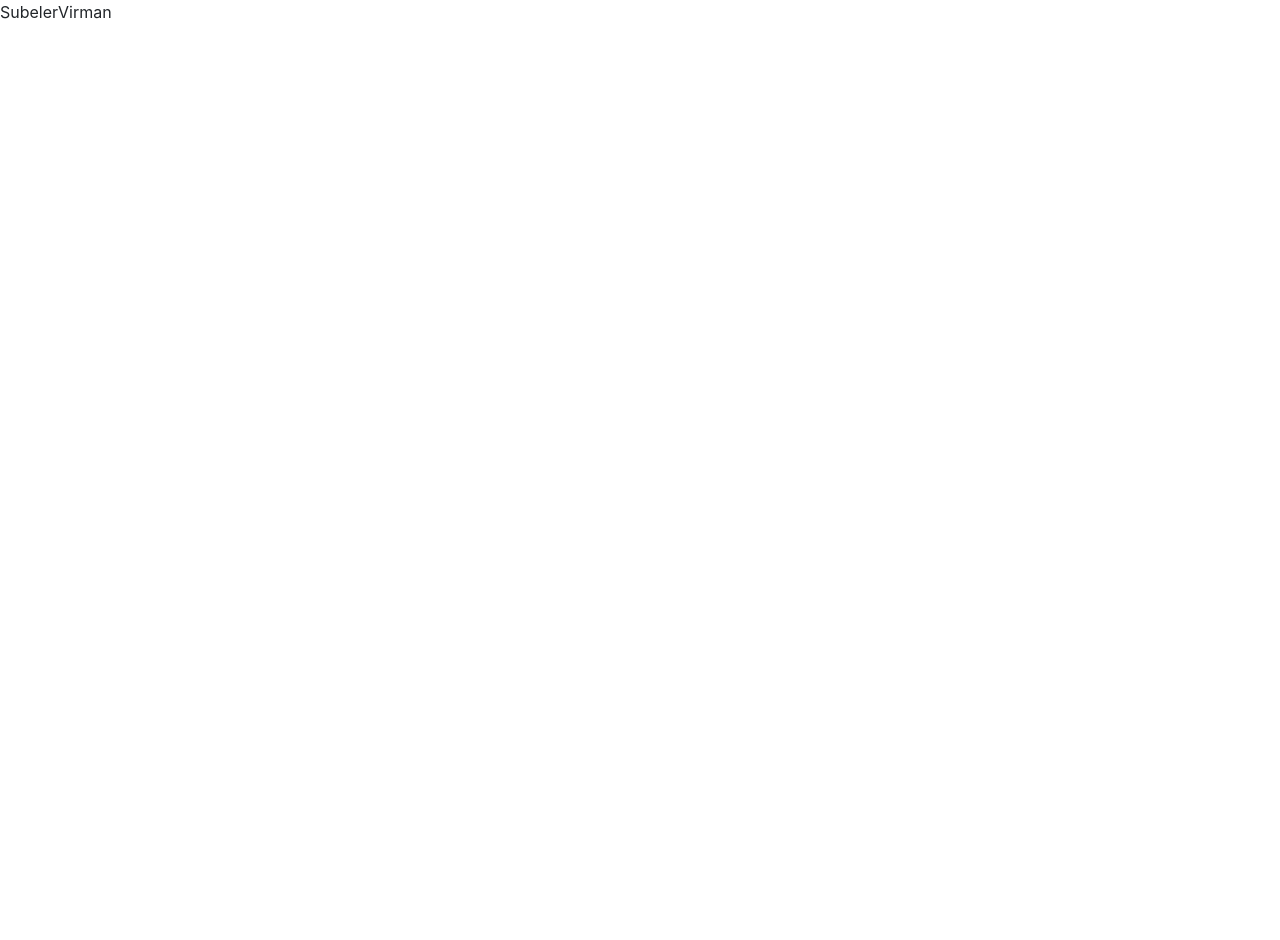
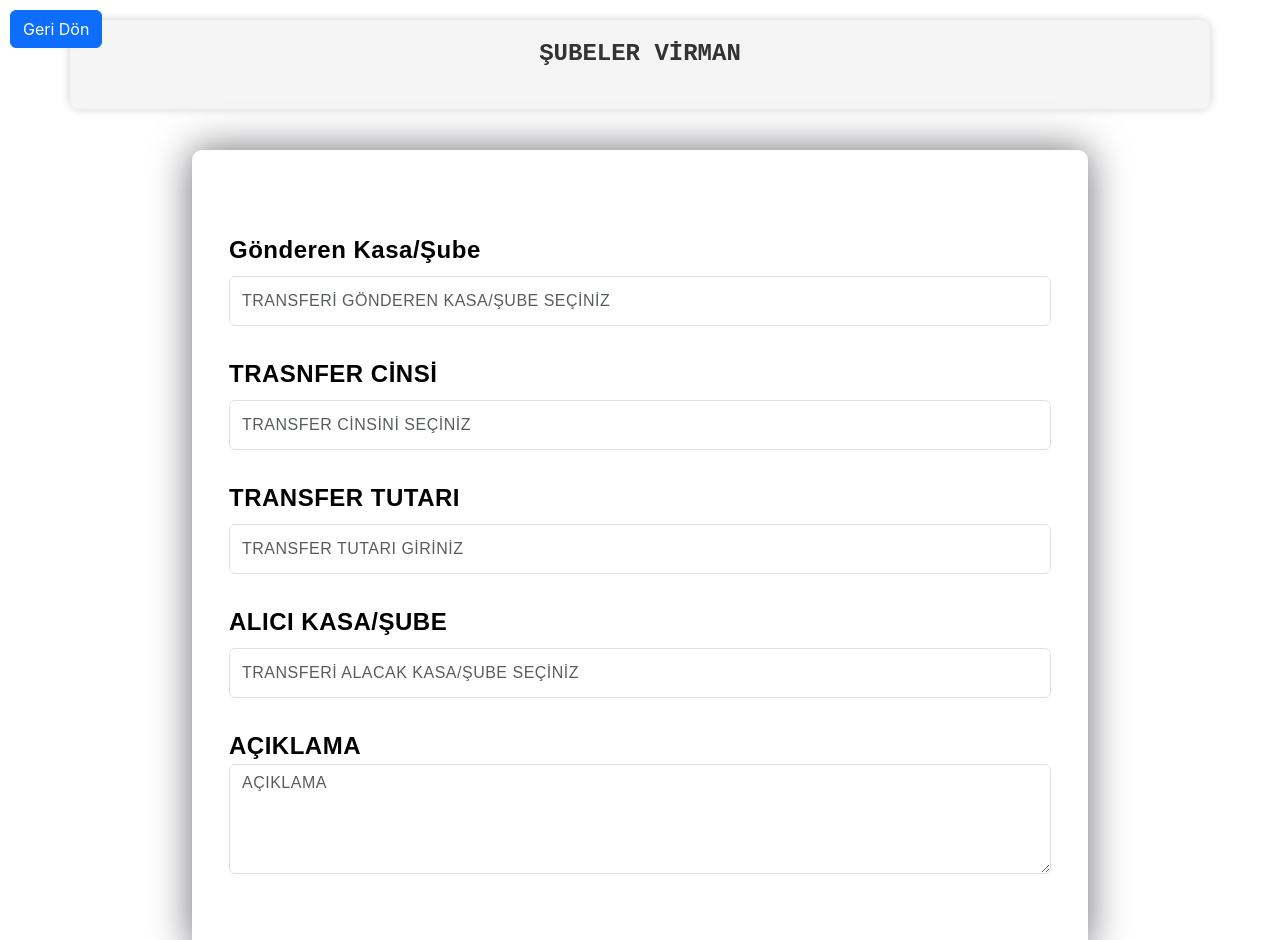
Before and after one commit to ylmgrbzz/jewelerProject, a React (Create React App) app: page /subelerVirman in a window 1280 px wide. Shown: the top 940 px of the page. Before the commit the page ends 800 px from the top, so only its background shows below. Built offline with nearby package versions, Linux system fonts and the light colour scheme.

Commit message:
SubelerVirman

```diff
--- a/src/components/MusteriTanimlama/MusteriTanimlama.jsx
+++ b/src/components/MusteriTanimlama/MusteriTanimlama.jsx
@@ -1,16 +1,9 @@
 import React, { useEffect, useState } from "react";
+import { useNavigate } from "react-router-dom";
 import "./MusteriTanimlama.css";
-import { useNavigate } from "react-router-dom";
 
 const MusteriTanimlama = () => {
   const navigate = useNavigate();
-  useEffect(() => {
-    document.body.classList.add("musteri-page");
-
-    return () => {
-      document.body.classList.remove("musteri-page");
-    };
-  }, []);
 
   const [formData, setFormData] = useState({
     unvan: "",
@@ -62,7 +55,6 @@ const MusteriTanimlama = () => {
       <h1 class="form-title">CARİ KAYIT EKRANI</h1>
       <form
         style={{ width: "70%", height: "95%", marginTop: "150px" }}
-        action="/cari/olustur"
         method="post"
       >
         <div class="form-group">
--- a/src/components/SubelerVirman/SubelerVirman.css
+++ b/src/components/SubelerVirman/SubelerVirman.css
@@ -0,0 +1,38 @@
+.container {
+  background-color: #f5f5f5;
+  padding: 20px;
+  border-radius: 10px;
+  margin-top: 20px;
+  box-shadow: 0px 0px 10px rgba(2, 3, 4, 0.2);
+}
+
+.form-group {
+  margin-bottom: 20px;
+}
+
+.btn-submit {
+  background-image: linear-gradient(
+    to right,
+    #1b1919,
+    #252524,
+    #181811,
+    #0e110e,
+    #1f2022,
+    #19171a
+  );
+  color: white;
+  font-weight: bold;
+  border: none;
+}
+.form-title {
+  font-size: 24px;
+  font-weight: bold;
+  color: #333;
+  text-align: center;
+  margin-bottom: 20px;
+}
+.back-button {
+  position: absolute;
+  top: 10px;
+  left: 10px;
+}
--- a/src/components/SubelerVirman/SubelerVirman.jsx
+++ b/src/components/SubelerVirman/SubelerVirman.jsx
@@ -1,8 +1,145 @@
-import React from "react";
 import "./SubelerVirman.css";
+import React, { useEffect, useState } from "react";
+import { useNavigate } from "react-router-dom";
 
 const SubelerVirman = () => {
-  return <div>SubelerVirman</div>;
+  const navigate = useNavigate();
+  const [formData, setFormData] = useState({
+    gonderenKasa: "",
+    transferCinsi: "",
+    transfer: "",
+    alici: "",
+    aciklama: "",
+  });
+
+  const handleInputChange = (e) => {
+    const { name, value } = e.target;
+    setFormData({
+      ...formData,
+      [name]: value,
+    });
+  };
+
+  const handleSubmit = (e) => {
+    e.preventDefault();
+    console.log(formData);
+  };
+
+  const backToPage = () => {
+    navigate("/jeweler");
+  };
+
+  return (
+    <div class="container">
+      <a href="#" class="btn btn-primary back-button" onClick={backToPage()}>
+        Geri Dön
+      </a>
+      <h1 class="form-title">ŞUBELER VİRMAN</h1>
+      <form
+        onSubmit={handleSubmit}
+        style={{ width: "70%", height: "100%", marginTop: "150px" }}
+        method="post"
+      >
+        <div class="form-group">
+          <label
+            style={{ color: "black", fontWeight: "bold", fontSize: "x-large" }}
+            for="gonderenKasa"
+          >
+            Gönderen Kasa/Şube
+          </label>
+          <input
+            type="text"
+            value={formData.gonderenKasa}
+            onChange={handleInputChange}
+            class="form-control"
+            name="gonderenKasa"
+            id="gonderenKasa"
+            placeholder="TRANSFERİ GÖNDEREN KASA/ŞUBE SEÇİNİZ "
+          />
+        </div>
+        <div class="form-group">
+          <label
+            style={{ color: "black", fontWeight: "bold", fontSize: "x-large" }}
+            for="transferCinsi"
+          >
+            TRASNFER CİNSİ
+          </label>
+          <input
+            type="text"
+            class="form-control"
+            value={formData.transferCinsi}
+            onChange={handleInputChange}
+            name="transferCinsi"
+            id="transferCinsi"
+            placeholder="TRANSFER CİNSİNİ SEÇİNİZ"
+          />
+        </div>
+        <div class="form-group">
+          <label
+            style={{ color: "black", fontWeight: "bold", fontSize: "x-large" }}
+            for="transfer"
+          >
+            TRANSFER TUTARI
+          </label>
+          <input
+            type="text"
+            value={formData.transfer}
+            onChange={handleInputChange}
+            class="form-control"
+            name="transfer"
+            id="transfer"
+            placeholder="TRANSFER TUTARI GİRİNİZ"
+          />
+        </div>
+        <div class="form-group">
+          <label
+            style={{ color: "black", fontWeight: "bold", fontSize: "x-large" }}
+            for="alici"
+          >
+            ALICI KASA/ŞUBE
+          </label>
+          <input
+            type="text"
+            class="form-control"
+            value={formData.alici}
+            onChange={handleInputChange}
+            name="alici"
+            id="alici"
+            placeholder="TRANSFERİ ALACAK KASA/ŞUBE SEÇİNİZ"
+          />
+        </div>
+
+        <div class="form-group">
+          <label
+            style={{ color: "black", fontWeight: "bold", fontSize: "x-large" }}
+            for="aciklama"
+          >
+            AÇIKLAMA
+          </label>
+          <textarea
+            class="form-control"
+            value={formData.aciklama}
+            onChange={handleInputChange}
+            name="aciklama"
+            id="aciklama"
+            rows="4"
+            placeholder="AÇIKLAMA"
+          ></textarea>
+        </div>
+        <button
+          style={{
+            marginBottom: "10px",
+            fontWeight: "bold",
+            fontSize: "x-large",
+          }}
+          type="submit"
+          class="btn btn-submit"
+        >
+          Gönder
+        </button>
+      </form>
+    </div>
+  );
 };
 
 export default SubelerVirman;
```
Also changed, not shown: src/components/MusteriTanimlama/MusteriTanimlama.css (+0 -39 lines).
